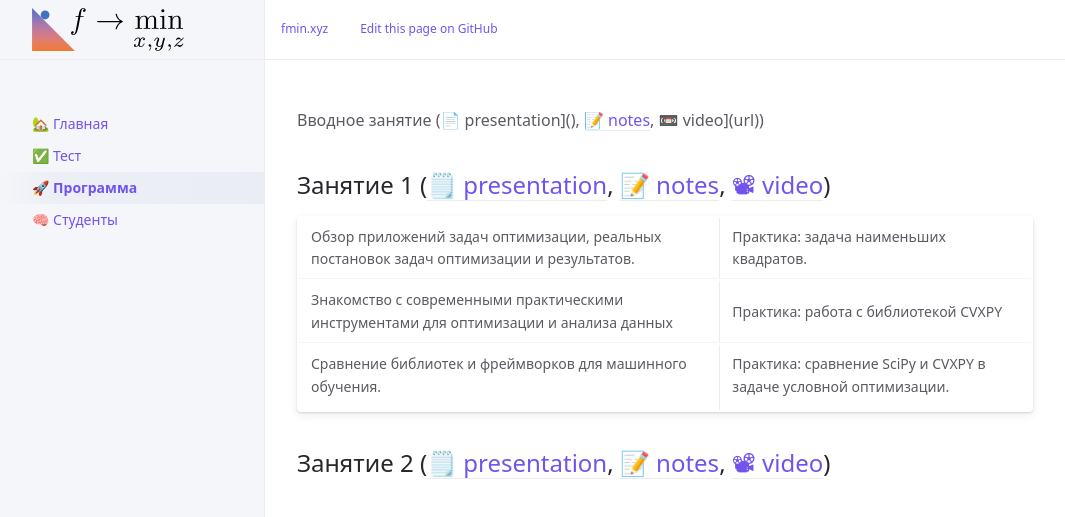
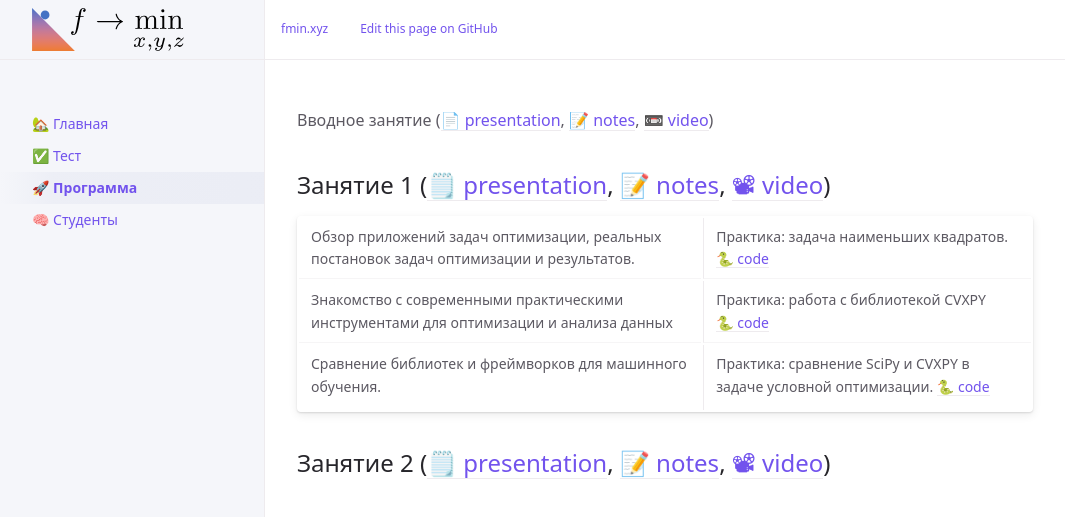
Before and after one commit to MerkulovDaniil/mipt21, a Jekyll site: the page built from program.md, in a window 1280 px wide. Shown: the top 517 px of the page, without its empty margins (107-1172 px from the left). Built offline with Jekyll 4.4.1, drawn with Linux system fonts in a browser that asks for light colours; our own code applies the rules of GitHub Pages for plain Markdown files; a script that is not in the unit is left out.

Commit message:
Update program.md

```diff
--- a/program.md
+++ b/program.md
@@ -3,12 +3,12 @@ title: 🚀 Программа
 nav_order: 3
 ---
 
-Вводное занятие (📄 presentation](), [📝 notes](url), 📼 video](url))
+Вводное занятие ([📄 presentation](), [📝 notes](url), [📼 video](url))
 
 ## Занятие 1 ([🗒️ presentation](), [📝 notes](url), [📽 video](url))
 
-| Обзор приложений задач оптимизации, реальных постановок задач оптимизации и результатов.    | Практика: задача наименьших квадратов.      |
-| Знакомство с современными практическими инструментами для оптимизации и анализа данных   | Практика: работа с библиотекой CVXPY       |
-| Сравнение библиотек и фреймворков для машинного обучения.         | Практика: сравнение SciPy и CVXPY в задаче условной оптимизации.         |
+| Обзор приложений задач оптимизации, реальных постановок задач оптимизации и результатов.    | Практика: задача наименьших квадратов. [🐍 code](https://colab.research.google.com/github/MerkulovDaniil/sber219/blob/main/notebooks/1_1.ipynb){: btn}      |
+| Знакомство с современными практическими инструментами для оптимизации и анализа данных   | Практика: работа с библиотекой CVXPY [🐍 code](https://colab.research.google.com/github/MerkulovDaniil/sber219/blob/main/notebooks/1_2.ipynb){: btn}      |
+| Сравнение библиотек и фреймворков для машинного обучения.         | Практика: сравнение SciPy и CVXPY в задаче условной оптимизации. [🐍 code](https://colab.research.google.com/github/MerkulovDaniil/sber219/blob/main/notebooks/1_3.ipynb){: btn}         |
 
 ## Занятие 2 ([🗒️ presentation](), [📝 notes](url), [📽 video](url))
```
